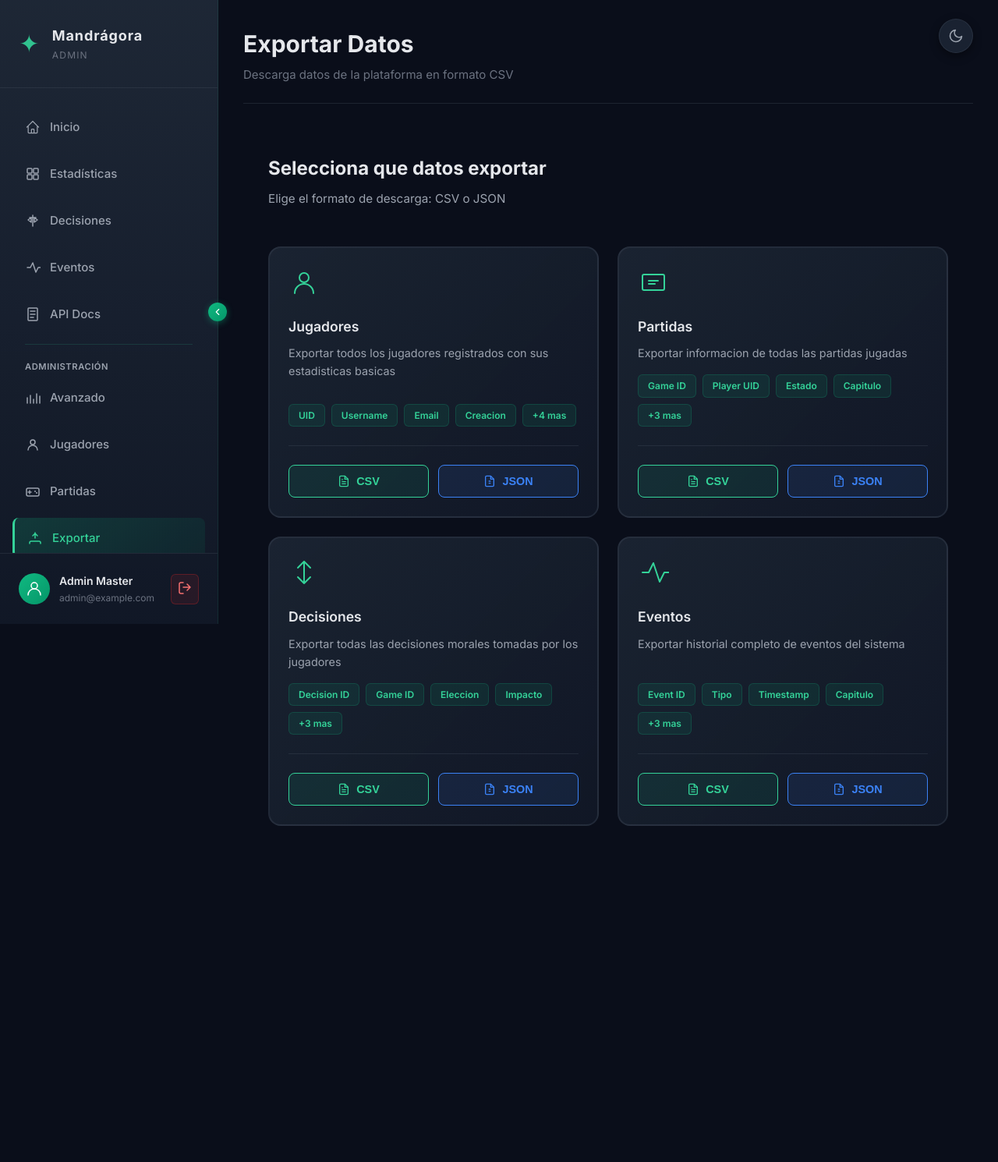
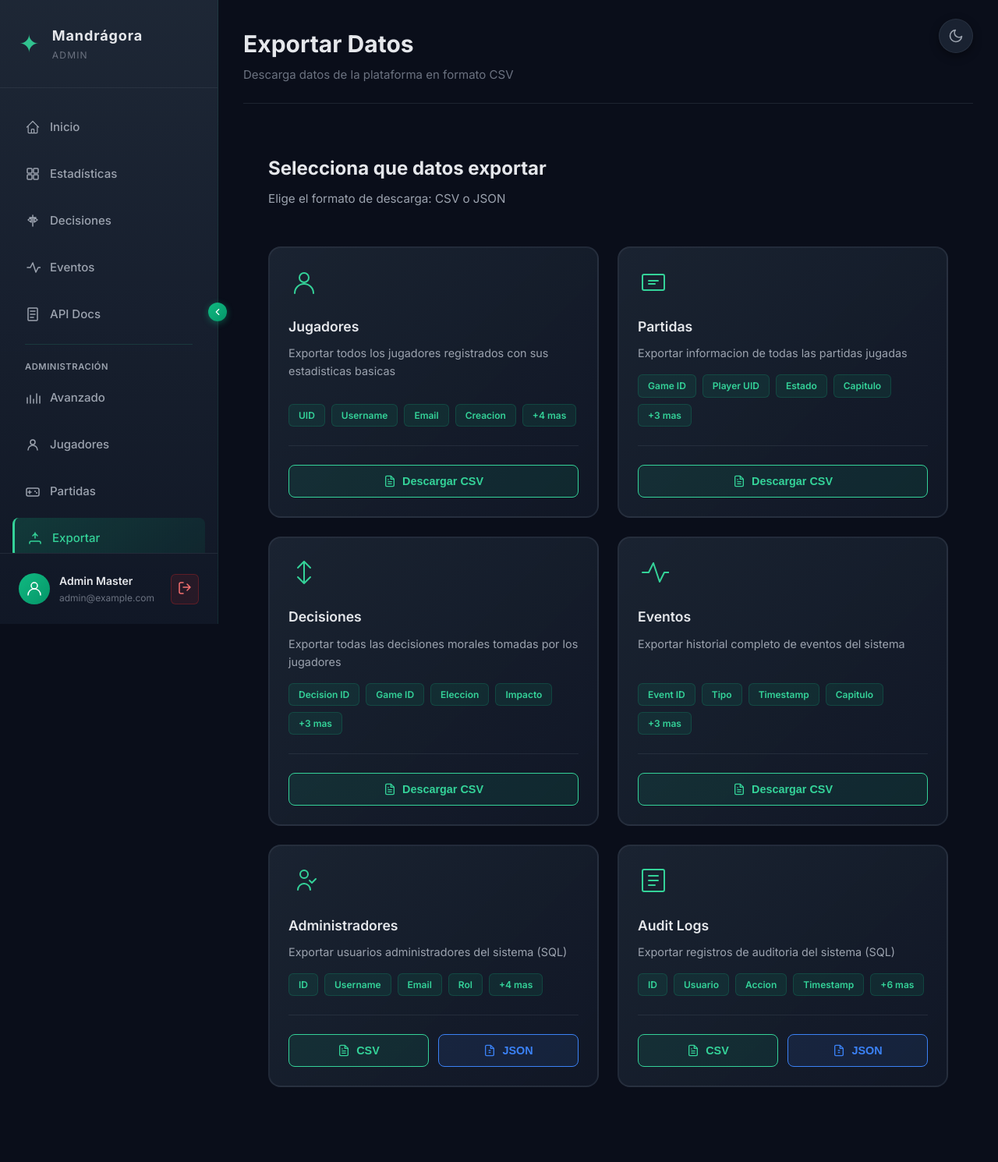
Before and after one commit to WaraYasy/TriskelApi, a Flask app: template app/domain/web/templates/admin/export.html in a window 1280 px wide. Shown: the whole page at 78% size. Before the commit the page ends 1059 px from the top, so only its background shows below. Run offline with Flask 3, Linux system fonts and the light colour scheme; the template is opened without the code that fills it, so the values that code supplies are empty; parts of the project's set-up code (start-up, migrations or seed data) failed here and were passed over.

Commit message:
Feat: añadir exportacion de objetos de orm en json y csv

```diff
--- a/app/domain/web/analytics/routes.py
+++ b/app/domain/web/analytics/routes.py
@@ -31,6 +31,7 @@
     api_key=settings.api_key,
     use_mock_data=False,  # Usar endpoints reales /v1/games y /v1/events
 )
+
 
 @analytics_bp.route("/")
 def index():
--- a/app/domain/web/templates/admin/export.html
+++ b/app/domain/web/templates/admin/export.html
@@ -196,20 +196,12 @@
                             <span class="field-tag">+4 mas</span>
                         </div>
                         <div class="option-actions">
-                            <button class="btn-export btn-csv" onclick="confirmExport('players', 'Jugadores', 'csv')">
+                            <button class="btn-export btn-csv btn-full" onclick="confirmExport('players', 'Jugadores', 'csv')">
                                 <svg width="16" height="16" viewBox="0 0 24 24" fill="none" stroke="currentColor" stroke-width="2">
                                     <path d="M14 2H6a2 2 0 00-2 2v16a2 2 0 002 2h12a2 2 0 002-2V8z"/>
                                     <path d="M14 2v6h6M16 13H8M16 17H8M10 9H8"/>
                                 </svg>
-                                CSV
-                            </button>
-                            <button class="btn-export btn-json" onclick="confirmExport('players', 'Jugadores', 'json')">
-                                <svg width="16" height="16" viewBox="0 0 24 24" fill="none" stroke="currentColor" stroke-width="2">
-                                    <path d="M14 2H6a2 2 0 00-2 2v16a2 2 0 002 2h12a2 2 0 002-2V8z"/>
-                                    <path d="M14 2v6h6"/>
-                                    <path d="M10 12h4M10 16h4"/>
-                                </svg>
-                                JSON
+                                Descargar CSV
                             </button>
                         </div>
                     </div>
@@ -233,20 +225,12 @@
                             <span class="field-tag">+3 mas</span>
                         </div>
                         <div class="option-actions">
-                            <button class="btn-export btn-csv" onclick="confirmExport('games', 'Partidas', 'csv')">
+                            <button class="btn-export btn-csv btn-full" onclick="confirmExport('games', 'Partidas', 'csv')">
                                 <svg width="16" height="16" viewBox="0 0 24 24" fill="none" stroke="currentColor" stroke-width="2">
                                     <path d="M14 2H6a2 2 0 00-2 2v16a2 2 0 002 2h12a2 2 0 002-2V8z"/>
                                     <path d="M14 2v6h6M16 13H8M16 17H8M10 9H8"/>
                                 </svg>
-                                CSV
-                            </button>
-                            <button class="btn-export btn-json" onclick="confirmExport('games', 'Partidas', 'json')">
-                                <svg width="16" height="16" viewBox="0 0 24 24" fill="none" stroke="currentColor" stroke-width="2">
-                                    <path d="M14 2H6a2 2 0 00-2 2v16a2 2 0 002 2h12a2 2 0 002-2V8z"/>
-                                    <path d="M14 2v6h6"/>
-                                    <path d="M10 12h4M10 16h4"/>
-                                </svg>
-                                JSON
+                                Descargar CSV
                             </button>
                         </div>
                     </div>
@@ -268,20 +252,12 @@
                             <span class="field-tag">+3 mas</span>
                         </div>
                         <div class="option-actions">
-                            <button class="btn-export btn-csv" onclick="confirmExport('decisions', 'Decisiones', 'csv')">
+                            <button class="btn-export btn-csv btn-full" onclick="confirmExport('decisions', 'Decisiones', 'csv')">
                                 <svg width="16" height="16" viewBox="0 0 24 24" fill="none" stroke="currentColor" stroke-width="2">
                                     <path d="M14 2H6a2 2 0 00-2 2v16a2 2 0 002 2h12a2 2 0 002-2V8z"/>
                                     <path d="M14 2v6h6M16 13H8M16 17H8M10 9H8"/>
                                 </svg>
-                                CSV
-                            </button>
-                            <button class="btn-export btn-json" onclick="confirmExport('decisions', 'Decisiones', 'json')">
-                                <svg width="16" height="16" viewBox="0 0 24 24" fill="none" stroke="currentColor" stroke-width="2">
-                                    <path d="M14 2H6a2 2 0 00-2 2v16a2 2 0 002 2h12a2 2 0 002-2V8z"/>
-                                    <path d="M14 2v6h6"/>
-                                    <path d="M10 12h4M10 16h4"/>
-                                </svg>
-                                JSON
+                                Descargar CSV
                             </button>
                         </div>
                     </div>
@@ -303,14 +279,77 @@
                             <span class="field-tag">+3 mas</span>
                         </div>
                         <div class="option-actions">
-                            <button class="btn-export btn-csv" onclick="confirmExport('events', 'Eventos', 'csv')">
+                            <button class="btn-export btn-csv btn-full" onclick="confirmExport('events', 'Eventos', 'csv')">
+                                <svg width="16" height="16" viewBox="0 0 24 24" fill="none" stroke="currentColor" stroke-width="2">
+                                    <path d="M14 2H6a2 2 0 00-2 2v16a2 2 0 002 2h12a2 2 0 002-2V8z"/>
+                                    <path d="M14 2v6h6M16 13H8M16 17H8M10 9H8"/>
+                                </svg>
+                                Descargar CSV
+                            </button>
+                        </div>
+                    </div>
+
+                    <div class="option-card">
+                        <div class="option-icon">
+                            <svg width="40" height="40" viewBox="0 0 40 40" fill="none">
+                                <circle cx="20" cy="12" r="5" stroke="currentColor" stroke-width="2" />
+                                <path d="M12 32a8 8 0 0116 0" stroke="currentColor" stroke-width="2" stroke-linecap="round" />
+                                <path d="M27 20l3 3 5-5" stroke="currentColor" stroke-width="2" stroke-linecap="round" stroke-linejoin="round" />
+                            </svg>
+                        </div>
+                        <h3>Administradores</h3>
+                        <p>Exportar usuarios administradores del sistema (SQL)</p>
+                        <div class="option-fields">
+                            <span class="field-tag">ID</span>
+                            <span class="field-tag">Username</span>
+                            <span class="field-tag">Email</span>
+                            <span class="field-tag">Rol</span>
+                            <span class="field-tag">+4 mas</span>
+                        </div>
+                        <div class="option-actions">
+                            <button class="btn-export btn-csv" onclick="confirmExport('admin_users', 'Administradores', 'csv')">
                                 <svg width="16" height="16" viewBox="0 0 24 24" fill="none" stroke="currentColor" stroke-width="2">
                                     <path d="M14 2H6a2 2 0 00-2 2v16a2 2 0 002 2h12a2 2 0 002-2V8z"/>
                                     <path d="M14 2v6h6M16 13H8M16 17H8M10 9H8"/>
                                 </svg>
                                 CSV
                             </button>
-                            <button class="btn-export btn-json" onclick="confirmExport('events', 'Eventos', 'json')">
+                            <button class="btn-export btn-json" onclick="confirmExport('admin_users', 'Administradores', 'json')">
+                                <svg width="16" height="16" viewBox="0 0 24 24" fill="none" stroke="currentColor" stroke-width="2">
+                                    <path d="M14 2H6a2 2 0 00-2 2v16a2 2 0 002 2h12a2 2 0 002-2V8z"/>
+                                    <path d="M14 2v6h6"/>
+                                    <path d="M10 12h4M10 16h4"/>
+                                </svg>
+                                JSON
+                            </button>
+                        </div>
+                    </div>
+
+                    <div class="option-card">
+                        <div class="option-icon">
+                            <svg width="40" height="40" viewBox="0 0 40 40" fill="none">
+                                <rect x="6" y="6" width="28" height="28" rx="2" stroke="currentColor" stroke-width="2" />
+                                <path d="M14 14h12M14 20h12M14 26h8" stroke="currentColor" stroke-width="2" stroke-linecap="round" />
+                            </svg>
+                        </div>
+                        <h3>Audit Logs</h3>
+                        <p>Exportar registros de auditoria del sistema (SQL)</p>
+                        <div class="option-fields">
+                            <span class="field-tag">ID</span>
+                            <span class="field-tag">Usuario</span>
+                            <span class="field-tag">Accion</span>
+                            <span class="field-tag">Timestamp</span>
+                            <span class="field-tag">+6 mas</span>
+                        </div>
+                        <div class="option-actions">
+                            <button class="btn-export btn-csv" onclick="confirmExport('audit_logs', 'Audit Logs', 'csv')">
+                                <svg width="16" height="16" viewBox="0 0 24 24" fill="none" stroke="currentColor" stroke-width="2">
+                                    <path d="M14 2H6a2 2 0 00-2 2v16a2 2 0 002 2h12a2 2 0 002-2V8z"/>
+                                    <path d="M14 2v6h6M16 13H8M16 17H8M10 9H8"/>
+                                </svg>
+                                CSV
+                            </button>
+                            <button class="btn-export btn-json" onclick="confirmExport('audit_logs', 'Audit Logs', 'json')">
                                 <svg width="16" height="16" viewBox="0 0 24 24" fill="none" stroke="currentColor" stroke-width="2">
                                     <path d="M14 2H6a2 2 0 00-2 2v16a2 2 0 002 2h12a2 2 0 002-2V8z"/>
                                     <path d="M14 2v6h6"/>
@@ -390,6 +429,11 @@
             color: white;
             transform: translateY(-2px);
             box-shadow: 0 4px 12px rgba(59, 130, 246, 0.3);
+        }
+
+        .btn-full {
+            flex: none;
+            width: 100%;
         }
 
         .confirm-dialog {
```
Also changed, not shown: app/domain/web/admin/routes.py (+72 -7 lines).
